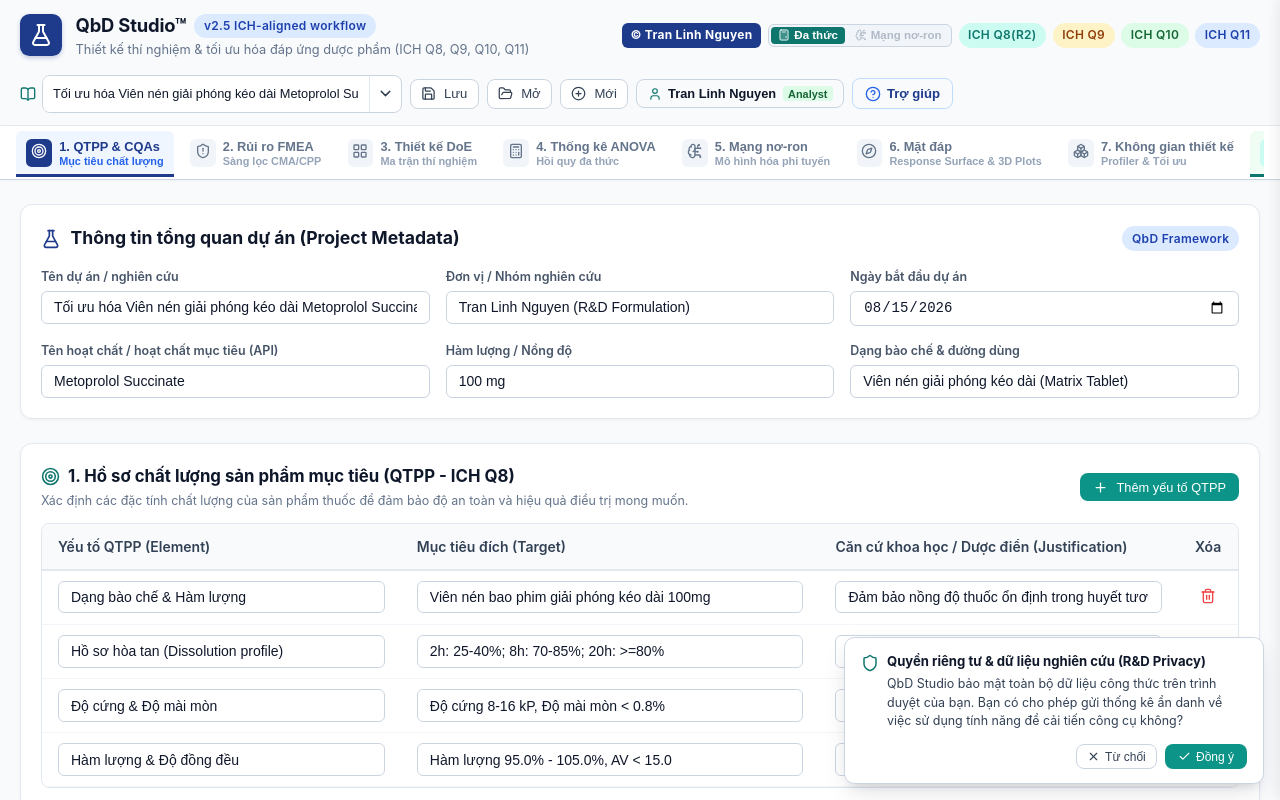
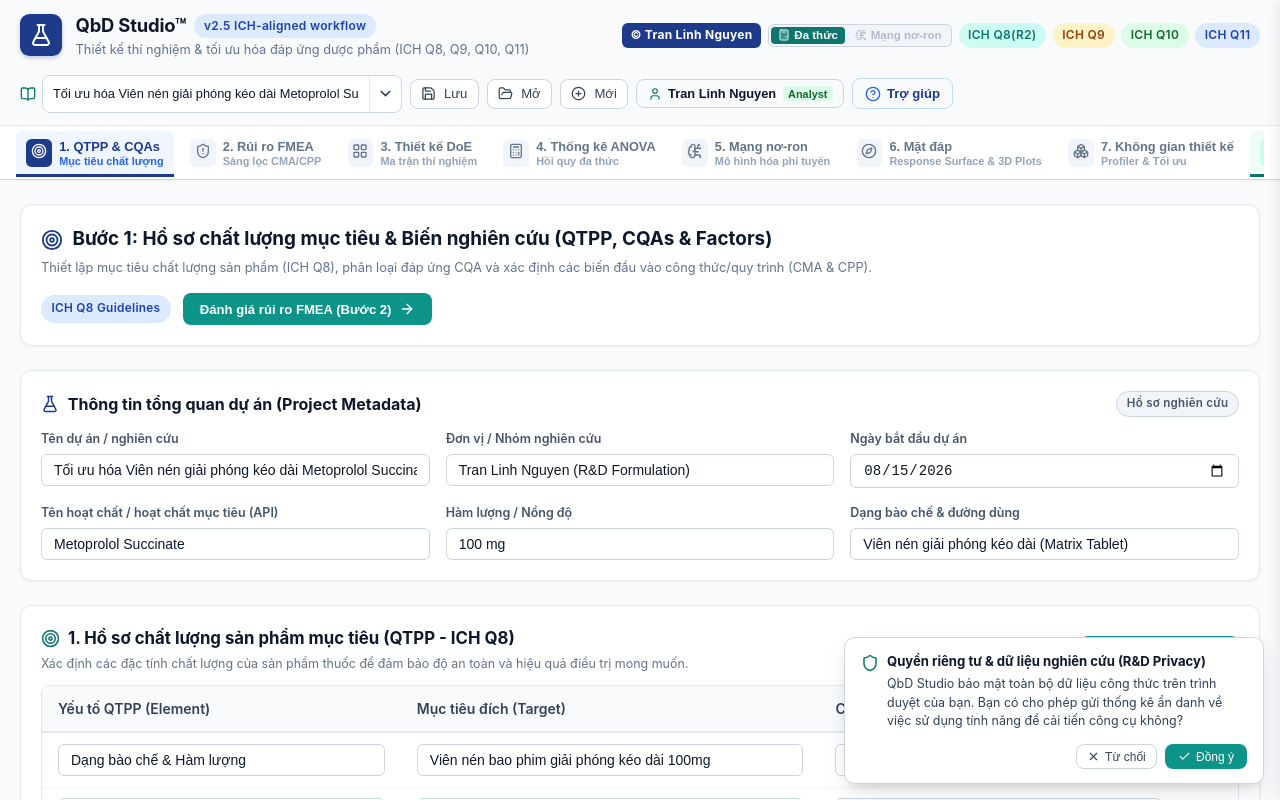
Before and after one commit to linhntgit/QbD, a React (Vite) app: page / in a window 1280 px wide. Shown: the top 800 px of the page. Built offline with nearby package versions, Linux system fonts and the light colour scheme.

Commit message:
refactor(ui): standardize header cards and section hierarchy across all 8 steps

```diff
--- a/src/components/tabs/DesignSpaceTab.tsx
+++ b/src/components/tabs/DesignSpaceTab.tsx
@@ -1300,7 +1300,7 @@ export const DesignSpaceTab: React.FC<DesignSpaceTabProps> = ({
 
       <section className="step7-overview" aria-label="Tiến trình Bước 7">
         <div className="step7-overview-heading">
-          <div><h2>Bước 7 · Chọn, kiểm tra và xác nhận phương án</h2><p>Đi theo từng chặng hoặc quay lại đúng phần đang cần làm.</p></div>
+          <div><h2>Bước 7: Thiết lập không gian thiết kế &amp; tối ưu hóa (Design Space &amp; Optimization)</h2><p>Lựa chọn phương án tối ưu (Desirability), khảo sát miền đạt chất lượng (Overlay/PAR), mô phỏng rủi ro Monte Carlo và lập kế hoạch xác nhận.</p></div>
           <span className="step7-engine">Mô hình: {modelingEngine === 'neural' ? 'Mạng nơ-ron' : 'Hồi quy đa thức'}</span>
         </div>
         <nav className="step7-journey" aria-label="Các chặng Bước 7">
--- a/src/components/tabs/FMEATab.tsx
+++ b/src/components/tabs/FMEATab.tsx
@@ -104,8 +104,8 @@ export const FMEATab: React.FC<FMEATabProps> = ({
           <div>
             <div style={{ display: 'flex', alignItems: 'center', gap: '0.6rem' }}>
               <ShieldAlert size={22} color="#b45309" />
-              <h2 style={{ fontSize: '1.15rem', fontWeight: '700', color: '#0f172a' }}>
-                Đánh giá quản lý rủi ro chất lượng (Quality Risk Management - ICH Q9)
+              <h2 style={{ fontSize: '1.18rem', fontWeight: '700', color: '#0f172a' }}>
+                Bước 2: Đánh giá &amp; quản lý rủi ro chất lượng (Quality Risk Management - ICH Q9)
               </h2>
             </div>
             <p style={{ fontSize: '0.8rem', color: '#64748b', marginTop: '0.2rem' }}>
@@ -134,9 +134,9 @@ export const FMEATab: React.FC<FMEATabProps> = ({
             <button
               onClick={onNavigateToDoE}
               className="btn btn-teal"
-              style={{ fontSize: '0.82rem', padding: '0.4rem 0.85rem' }}
+              style={{ fontSize: '0.82rem', padding: '0.45rem 1rem', fontWeight: '600' }}
             >
-              <span>Chuyển sang DoE</span>
+              <span>Thiết kế DoE (Bước 3)</span>
               <ArrowRight size={16} />
             </button>
           </div>
@@ -168,9 +168,12 @@ export const FMEATab: React.FC<FMEATabProps> = ({
         /* FMEA Matrix Table */
         <div className="qbd-card">
           <div style={{ display: 'flex', alignItems: 'center', justifyContent: 'space-between', marginBottom: '0.75rem' }}>
-            <h3 style={{ fontSize: '1rem', fontWeight: '700', color: '#0f172a' }}>
-              Bảng phân tích dạng sai lỗi & tác động (FMEA Matrix)
-            </h3>
+            <div style={{ display: 'flex', alignItems: 'center', gap: '0.5rem' }}>
+              <ShieldAlert size={18} color="#b45309" />
+              <h3 style={{ fontSize: '1rem', fontWeight: '700', color: '#0f172a', margin: 0 }}>
+                Bảng phân tích dạng sai lỗi &amp; tác động (FMEA Matrix)
+              </h3>
+            </div>
             <button onClick={handleAddRiskItem} className="btn btn-secondary" style={{ fontSize: '0.8rem', padding: '0.35rem 0.75rem' }}>
               <Plus size={15} />
               <span>Thêm hàng đánh giá rủi ro</span>
--- a/src/components/tabs/QTPPTab.tsx
+++ b/src/components/tabs/QTPPTab.tsx
@@ -263,16 +263,52 @@ export const QTPPTab: React.FC<QTPPTabProps> = ({
   return (
     <div className="animate-fade-in" style={{ display: 'flex', flexDirection: 'column', gap: '1.5rem' }}>
 
+      {/* Top Header Card: Bước 1 */}
+      <div className="qbd-card">
+        <div style={{ display: 'flex', alignItems: 'center', justifyContent: 'space-between', flexWrap: 'wrap', gap: '1rem' }}>
+          <div>
+            <div style={{ display: 'flex', alignItems: 'center', gap: '0.6rem' }}>
+              <Target size={22} color="#1e3a8a" />
+              <h2 style={{ fontSize: '1.18rem', fontWeight: '700', color: '#0f172a' }}>
+                Bước 1: Hồ sơ chất lượng mục tiêu &amp; Biến nghiên cứu (QTPP, CQAs &amp; Factors)
+              </h2>
+            </div>
+            <p style={{ fontSize: '0.8rem', color: '#64748b', marginTop: '0.25rem' }}>
+              Thiết lập mục tiêu chất lượng sản phẩm (ICH Q8), phân loại đáp ứng CQA và xác định các biến đầu vào công thức/quy trình (CMA &amp; CPP).
+            </p>
+          </div>
+
+          <div style={{ display: 'flex', alignItems: 'center', gap: '0.75rem', flexWrap: 'wrap' }}>
+            <span className="badge badge-primary" style={{ fontSize: '0.74rem', padding: '0.3rem 0.65rem' }}>
+              ICH Q8 Guidelines
+            </span>
+            {onNavigateToFMEA && (
+              <button
+                onClick={onNavigateToFMEA}
+                className="btn btn-teal"
+                style={{ fontSize: '0.82rem', padding: '0.45rem 1rem', fontWeight: '600' }}
+                title="Chuyển sang Bước 2 để phân tích rủi ro FMEA"
+              >
+                <span>Đánh giá rủi ro FMEA (Bước 2)</span>
+                <ArrowRight size={16} />
+              </button>
+            )}
+          </div>
+        </div>
+      </div>
+
       {/* Project Metadata Card */}
       <div className="qbd-card">
-        <div style={{ display: 'flex', alignItems: 'center', justifyContent: 'space-between', marginBottom: '1rem' }}>
-          <div style={{ display: 'flex', alignItems: 'center', gap: '0.6rem' }}>
-            <FlaskConical size={20} color="#1e3a8a" />
-            <h2 style={{ fontSize: '1.1rem', fontWeight: '700', color: '#0f172a' }}>
+        <div style={{ display: 'flex', alignItems: 'center', justifyContent: 'space-between', marginBottom: '0.85rem' }}>
+          <div style={{ display: 'flex', alignItems: 'center', gap: '0.55rem' }}>
+            <FlaskConical size={18} color="#1e3a8a" />
+            <h3 style={{ fontSize: '1rem', fontWeight: '700', color: '#0f172a', margin: 0 }}>
               Thông tin tổng quan dự án (Project Metadata)
-            </h2>
+            </h3>
           </div>
-          <span className="badge badge-primary">QbD Framework</span>
+          <span className="badge" style={{ backgroundColor: '#f1f5f9', color: '#475569', border: '1px solid #cbd5e1', fontSize: '0.72rem' }}>
+            Hồ sơ nghiên cứu
+          </span>
         </div>
 
         <div style={{ display: 'grid', gridTemplateColumns: 'repeat(auto-fit, minmax(230px, 1fr))', gap: '1rem', marginBottom: '1rem' }}>
--- a/src/components/tabs/ReportTab.tsx
+++ b/src/components/tabs/ReportTab.tsx
@@ -234,13 +234,13 @@ export const ReportTab: React.FC<ReportTabProps> = ({
       <div className="qbd-card no-print" style={{ display: 'flex', alignItems: 'center', justifyContent: 'space-between', flexWrap: 'wrap', gap: '1rem' }}>
         <div>
           <div style={{ display: 'flex', alignItems: 'center', gap: '0.6rem' }}>
-            <FileCheck2 size={22} color="#0f766e" />
-            <h2 style={{ fontSize: '1.15rem', fontWeight: '700', color: '#0f172a' }}>
-              Bản thảo báo cáo phát triển dược phẩm (tham khảo CTD 3.2.P.2)
+            <FileCheck2 size={22} color="#15803d" />
+            <h2 style={{ fontSize: '1.18rem', fontWeight: '700', color: '#0f172a' }}>
+              Bước 8: Báo cáo hồ sơ phát triển dược phẩm (CTD 3.2.P.2 &amp; Export Word)
             </h2>
           </div>
           <p style={{ fontSize: '0.8rem', color: '#64748b', marginTop: '0.2rem' }}>
-            Tài liệu làm việc cần được chuyên gia khoa học và QA rà soát; không phải hồ sơ đã được cơ quan quản lý phê duyệt.
+            Tổng hợp toàn diện dữ liệu nghiên cứu phát triển theo cấu trúc hồ sơ đăng ký thuốc CTD Phần 3.2.P.2, hỗ trợ xuất văn bản MS Word (.docx).
           </p>
         </div>
 
--- a/src/components/tabs/ResponseSurfaceTab.tsx
+++ b/src/components/tabs/ResponseSurfaceTab.tsx
@@ -691,8 +691,8 @@ export const ResponseSurfaceTab: React.FC<ResponseSurfaceTabProps> = ({
           <div>
             <div style={{ display: 'flex', alignItems: 'center', gap: '0.6rem' }}>
               <Compass size={22} color="#0f766e" />
-              <h2 style={{ fontSize: '1.15rem', fontWeight: '700', color: '#0f172a' }}>
-                Trực quan hóa mặt đáp & contour plots (Response Surface 3D & 2D Contour)
+              <h2 style={{ fontSize: '1.18rem', fontWeight: '700', color: '#0f172a' }}>
+                Bước 6: Khảo sát mặt đáp &amp; đồ thị đường mức (Response Surface &amp; Contour Plots)
               </h2>
             </div>
             <p style={{ fontSize: '0.8rem', color: '#64748b', marginTop: '0.2rem' }}>
@@ -808,9 +808,9 @@ export const ResponseSurfaceTab: React.FC<ResponseSurfaceTabProps> = ({
             <button
               onClick={onNavigateToDesignSpace}
               className="btn btn-teal"
-              style={{ fontSize: '0.82rem', padding: '0.4rem 0.85rem' }}
+              style={{ fontSize: '0.82rem', padding: '0.45rem 1rem', fontWeight: '600' }}
             >
-              <span>Không gian thiết kế (Design Space)</span>
+              <span>Không gian thiết kế (Bước 7)</span>
               <ArrowRight size={16} />
             </button>
           </div>
--- a/src/components/tabs/StatisticalANOVATab.tsx
+++ b/src/components/tabs/StatisticalANOVATab.tsx
@@ -426,8 +426,8 @@ export const StatisticalANOVATab: React.FC<StatisticalANOVATabProps> = ({
           <div>
             <div style={{ display: 'flex', alignItems: 'center', gap: '0.6rem' }}>
               <Calculator size={22} color="#1e3a8a" />
-              <h2 style={{ fontSize: '1.15rem', fontWeight: '700', color: '#0f172a' }}>
-                Phân tích thống kê & mô hình hóa ANOVA
+              <h2 style={{ fontSize: '1.18rem', fontWeight: '700', color: '#0f172a' }}>
+                Bước 4: Phân tích thống kê &amp; mô hình hóa ANOVA (Polynomial Regression)
               </h2>
               {modelingEngine === 'polynomial' && (
                 <span className="badge badge-teal" style={{ fontSize: '0.72rem' }}>
```
Also changed, not shown: src/components/tabs/DoEDesignerTab.tsx (+6 -6 lines), src/components/tabs/NeuralNetworkTab.tsx (+4 -4 lines).
